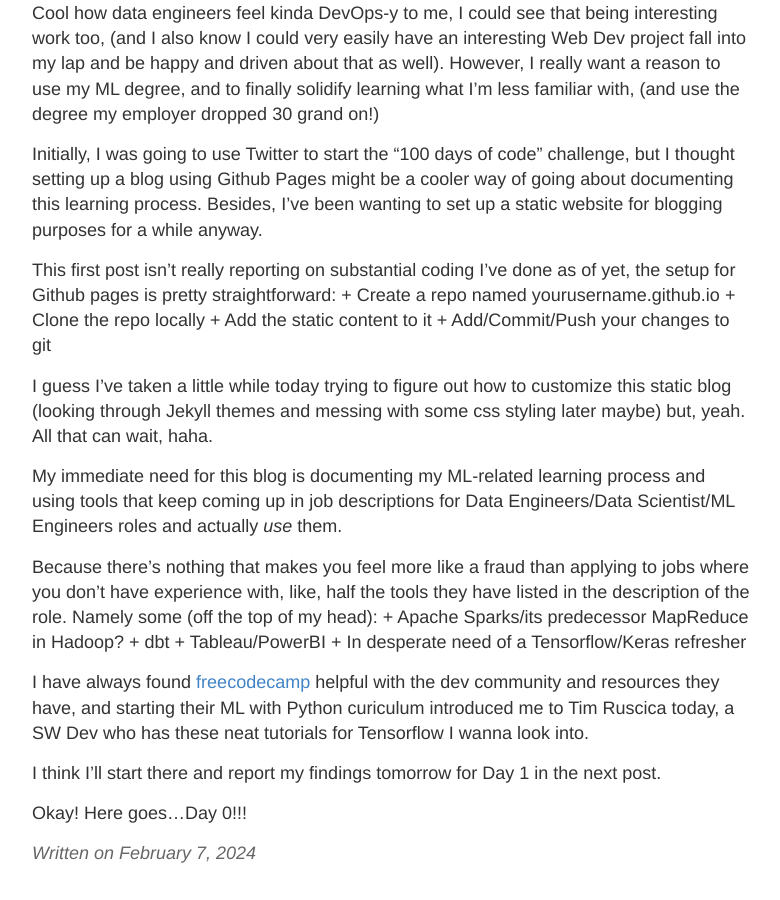
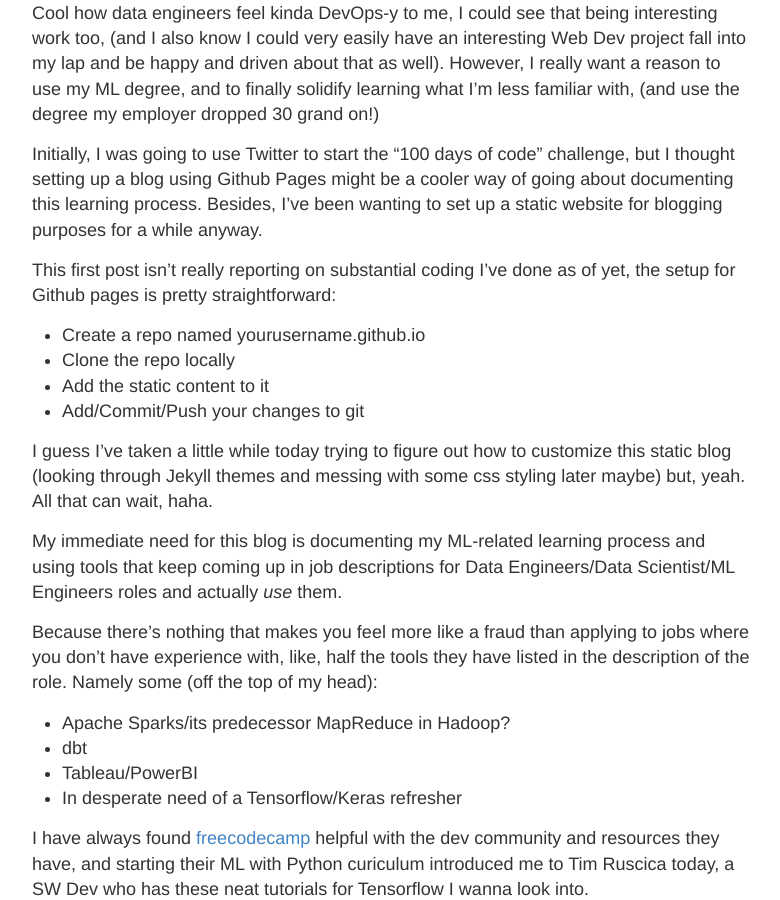
Before and after one commit to zernab1/zernab1.github.io, a Jekyll site: the page built from _posts/2024-2-7-First-Blog-Post.md, in a window 1280 px wide and 900 px high, scrolled down 563 px. Shown: the whole window, without its empty margins (248-1028 px from the left). Built offline with Jekyll 4.4.1, drawn with Linux system fonts in a browser that asks for light colours; some of the changed text lies outside the part shown.

```diff
--- a/_posts/2024-2-7-First-Blog-Post.md
+++ b/_posts/2024-2-7-First-Blog-Post.md
@@ -1,6 +1,6 @@
 ---
 layout: post
-title: Day 0 of trying '\#100DaysofCode?'
+title: Day 0 of trying '#100DaysofCode'?
 ---
 
 So. I'm starting this blog as a way to hold myself accountable with regards to learning new topics for my career growth. As a current Software Engineer aspiring to break into the world of **data**, I feel the industry disconnect when it comes to interviewing for Data/ML Engineering roles, despite my Masters degree in Machine Learning at UMD.
@@ -16,20 +16,20 @@ Cool how data engineers feel kinda DevOps-y to me, I could see that being intere
 Initially, I was going to use Twitter to start the "100 days of code" challenge, but I thought setting up a blog using Github Pages might be a cooler way of going about documenting this learning process. Besides, I've been wanting to set up a static website for blogging purposes for a while anyway.
 
 This first post isn't really reporting on substantial coding I've done as of yet, the setup for Github pages is pretty straightforward:
-    + Create a repo named yourusername.github.io
-    + Clone the repo locally
-    + Add the static content to it
-    + Add/Commit/Push your changes to git
+* Create a repo named yourusername.github.io
+* Clone the repo locally
+* Add the static content to it
+* Add/Commit/Push your changes to git
 
 I guess I've taken a little while today trying to figure out how to customize this static blog (looking through Jekyll themes and messing with some css styling later maybe) but, yeah. All that can wait, haha.
 
 My immediate need for this blog is documenting my ML-related learning process and using tools that keep coming up in job descriptions for Data Engineers/Data Scientist/ML Engineers roles and actually _use_ them.
 
 Because there's nothing that makes you feel more like a fraud than applying to jobs where you don't have experience with, like, half the tools they have listed in the description of the role. Namely some (off the top of my head):
-    + Apache Sparks/its predecessor MapReduce in Hadoop?
-    + dbt
-    + Tableau/PowerBI
-    + In desperate need of a Tensorflow/Keras refresher
+* Apache Sparks/its predecessor MapReduce in Hadoop?
+* dbt
+* Tableau/PowerBI
+* In desperate need of a Tensorflow/Keras refresher
 
 I have always found [freecodecamp](https://www.freecodecamp.org/) helpful with the dev community and resources they have, and starting their ML with Python curiculum introduced me to Tim Ruscica today, a SW Dev who has these neat tutorials for Tensorflow I wanna look into.
 
```
